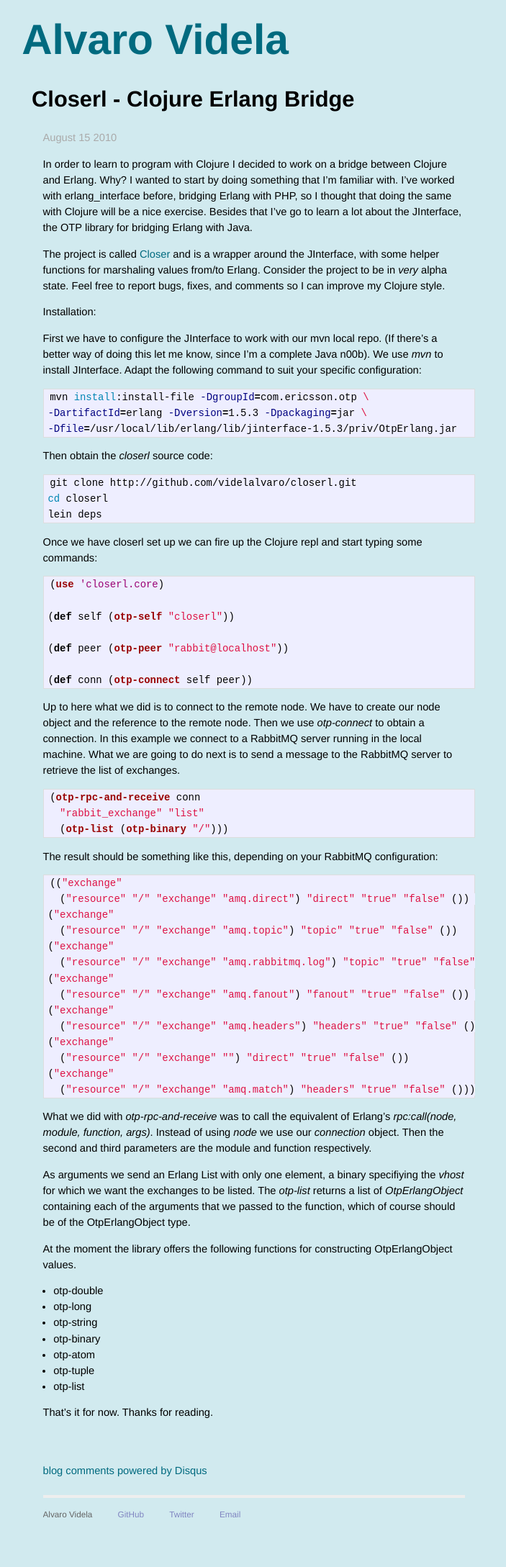
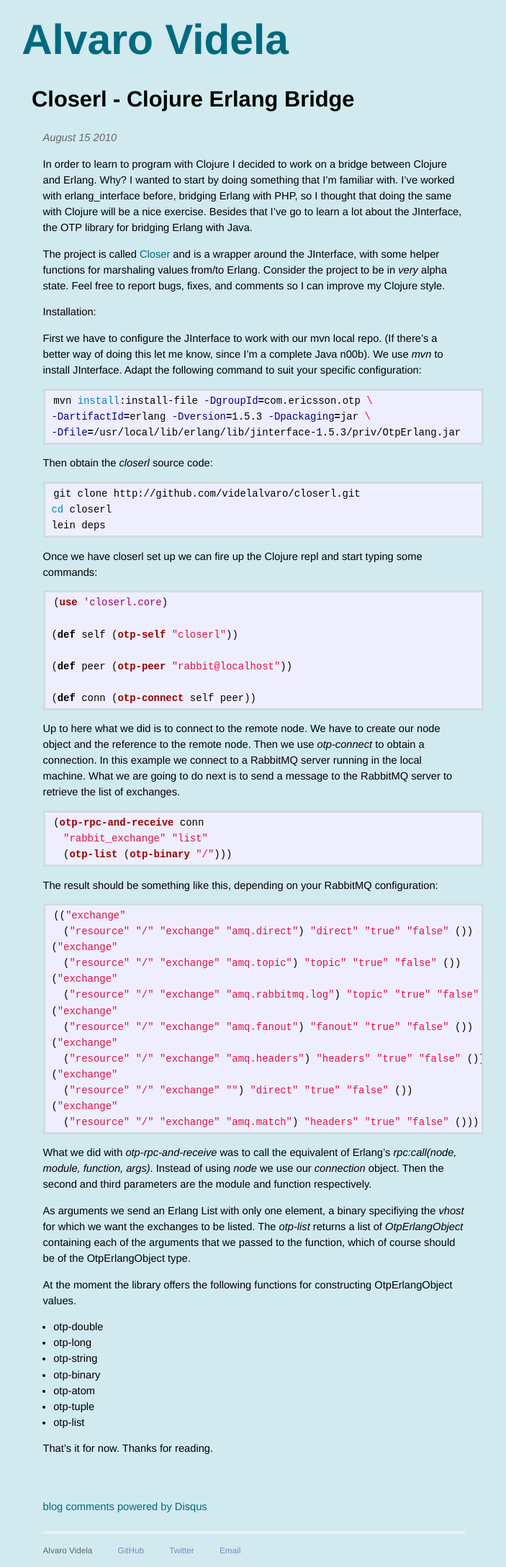
Before and after one commit to videlalvaro/videlalvaro.github.io, a Jekyll site: the page built from _posts/2010-08-14-closer-clojure-erlang-bridge.markdown, in a window 1280 px wide. Shown: the whole page at 72% size, without its empty margins (287-990 px from the left). Built offline with Jekyll 4.4.1, drawn with Linux system fonts in a browser that asks for light colours; comment, search, counter and statistics services are not loaded; before the commit the page ends 2127 px from its top, so only the background shows below that.

Commit message:
improved design

```diff
--- a/css/screen.css
+++ b/css/screen.css
@@ -1,3 +1,4 @@
+
 /*****************************************************************************/
 /*
 /* Common
@@ -81,10 +82,12 @@ ul.posts {
   }
 
   ul.posts span{
-    color: #262F2F;
+    color: #666;
     font-family: "Helvetica Neue", Helvetica, Arial, sans-serif;
     font-size: 1em;
+    font-style: italic;
   }
+
 
 /*****************************************************************************/
 /*
@@ -129,7 +132,8 @@ ul.posts {
   }
 
   .site .meta {
-    color: #aaa;
+    color: #666;
+    font-style: italic;
   }
 
   .site .footer {
@@ -172,13 +176,11 @@ ul.posts {
   /* standard */
 
   #post pre {
-    border: 1px solid #ddd;
-    background-color: #eef;
     padding: 0 .4em;
+    border: none;
   }
 
   #post code {
-    border: 1px solid #ddd;
     background-color: #eef;
     font-size: 95%;
     padding: 0 .2em;
@@ -204,6 +206,8 @@ ul.posts {
     margin-left: 1em;
   }
 
+
+
 #related {
   margin-top: 2em;
 }
--- a/css/syntax.css
+++ b/css/syntax.css
@@ -1,8 +1,15 @@
-.highlight  {
+.highlight{
 background: #eeeeff;
 overflow: auto;
 width: 600px;
+padding: 3px;
+border: 3px solid #D1DDDF;
 }
+
+.highlight:hover{
+  border: 3px solid #9BC6CF;
+}
+
 .highlight .c { color: #999988; font-style: italic } /* Comment */
 .highlight .err { color: #a61717; background-color: #e3d2d2 } /* Error */
 .highlight .k { font-weight: bold } /* Keyword */
@@ -62,7 +69,3 @@ width: 600px;
 .highlight .vg { color: #008080 } /* Name.Variable.Global */
 .highlight .vi { color: #008080 } /* Name.Variable.Instance */
 .highlight .il { color: #009999 } /* Literal.Number.Integer.Long */
-
-pre{
-
-}
```
